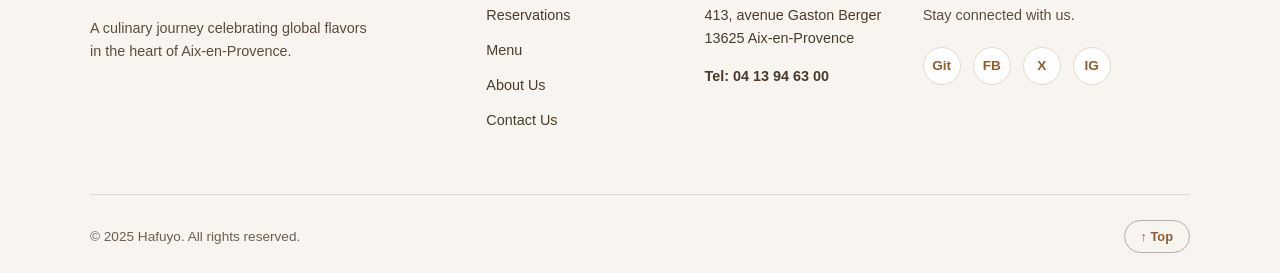
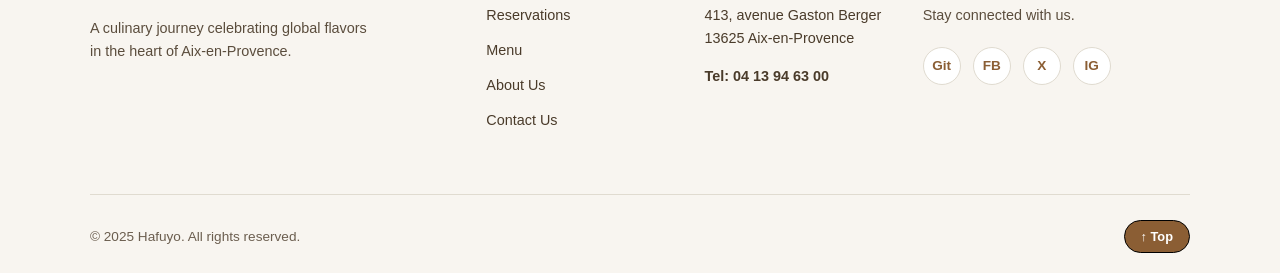
Before and after one commit to harshbhavesh-shah/HAFUYO_rest, a plain HTML site: page index.html in a window 1280 px wide. Shown: the part 3348-3621 px from the top of the page. Drawn offline with Linux system fonts and the light colour scheme.

Commit message:
Modify back-to-top button styles
Updated styles for the back-to-top button.

```diff
--- a/css/style.css
+++ b/css/style.css
@@ -438,9 +438,11 @@ section > h2 {
 }
 
 .back-to-top {
+
     background: transparent;
-    border: 1px solid #bcaaa4;
-    color: #8b5e34;
+    background-color: #8b5e34;
+    border: 1px solid black;
+    color: #ffffff;
     padding: 8px 16px;
     cursor: pointer;
     border-radius: 20px;
@@ -451,6 +453,7 @@ section > h2 {
 }
 .back-to-top:hover {
     background-color: #8b5e34;
+    transform: translateY(-3px);
     color: #ffffff;
     border-color: #8b5e34;
 }
```
